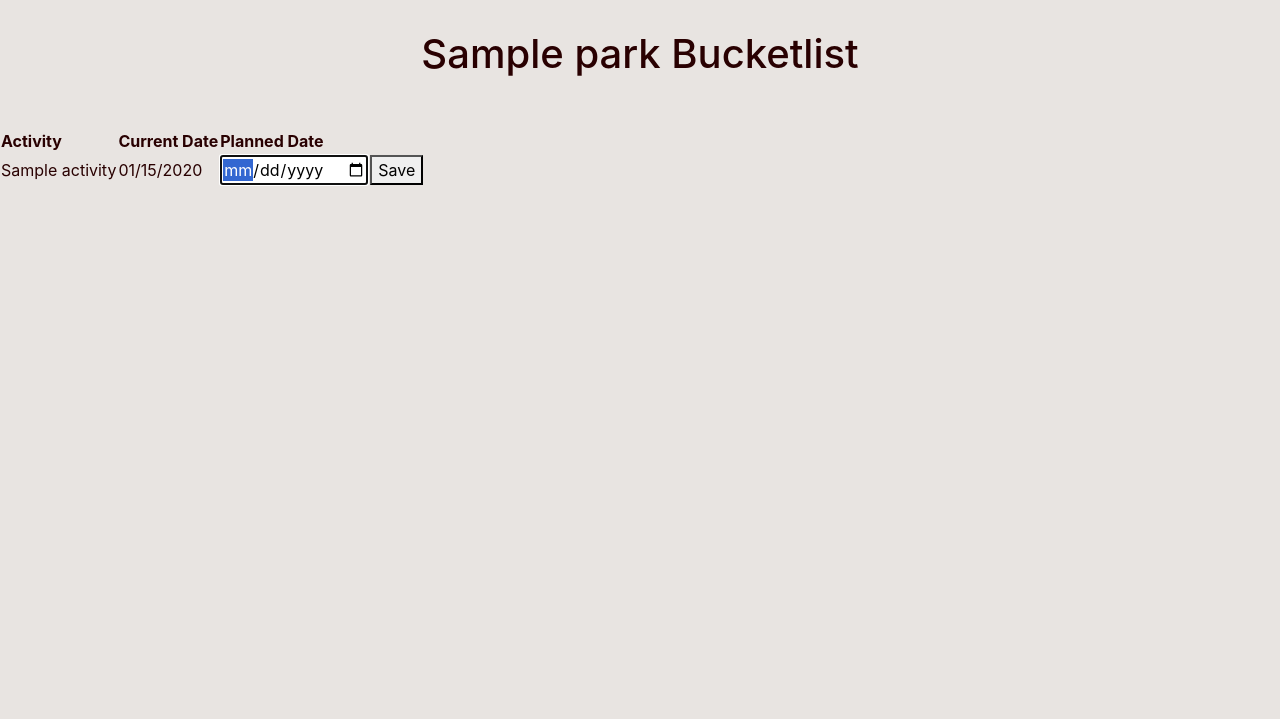
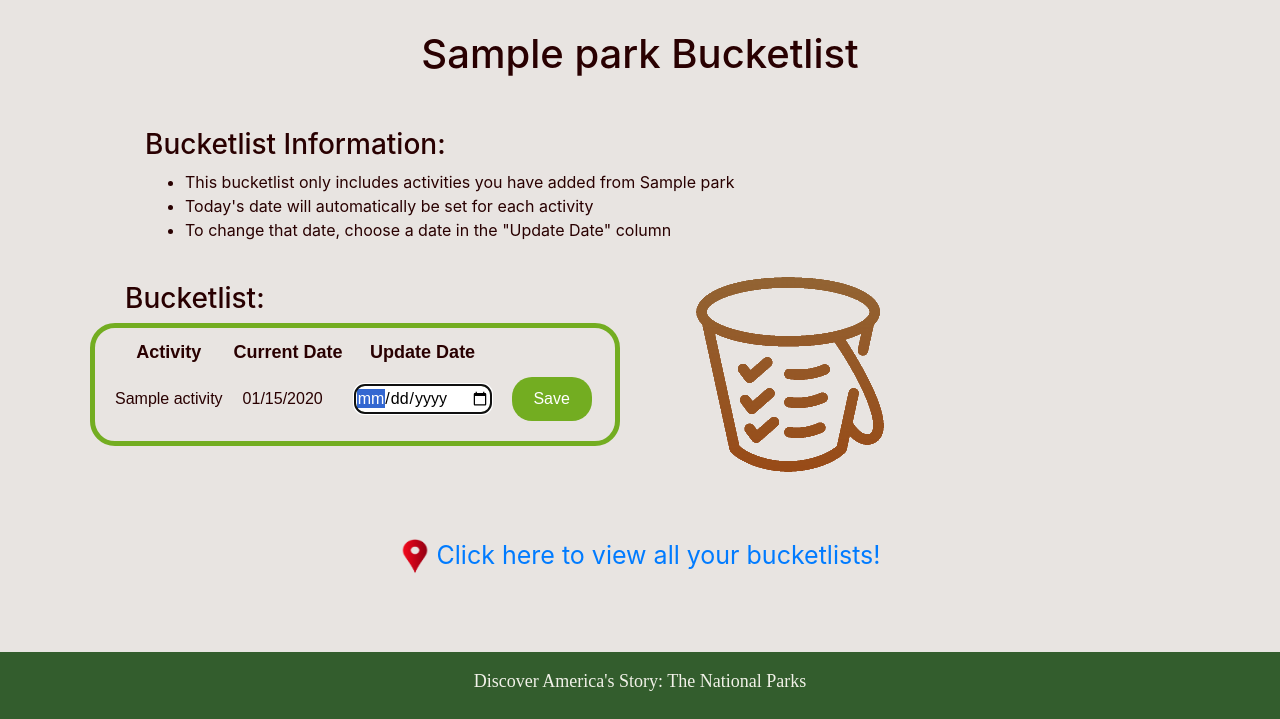
Before and after one commit to marissaaguilera/NPS-Guide, a Flask app: page /bucketlists/1 in a window 1280 px wide. Shown: the part 81-800 px from the top of the page. Run offline with Flask 2, Linux system fonts and the light colour scheme; tables that the repository leaves empty hold one stand-in row (values such as "Sample post"); some libraries are stand-ins or nearby versions.

Commit message:
Added a bucketlist icon and tent

```diff
--- a/server.py
+++ b/server.py
@@ -132,25 +132,6 @@ def all_parks():
 
 
 
-# @app.route('/search-parks', methods=['GET'])
-# def search_parks(park_id):
-#     """Using the search bar to go to a park park."""
-
-#     park_id = request.form.get('park_id')
-#     print('>>>>>>>>>>>>>HERE', park_id)
-
-#     # park_id = crud.get_park_by_id(park_id)
-
-#     return redirect(f'/parks/{park_id}')
-
-
-#post request to server when i want to change something
-#getting user (accessing user, show bucketlists)
-#using user object to show all users bucketlist
-#loop over bucketlis - has park and park name
-# loop over bucketlistitem
-
-
 @app.route('/activities/<activity_id>')
 def show_activity(activity_id):
     """Show the details on a particular activity."""
@@ -178,7 +159,6 @@ def user_profile(user_id):
 
     user = crud.get_user_by_id(user_id)
     bucketlists = crud.get_bucketlist_by_user(user_id)
-    # bucketlistitem = crud.get_bucketlist_item_by_id(bucketlistitem_id)
 
 
 
@@ -218,7 +198,7 @@ def adding_to_a_bucketlist():
     activity_list = request.form.getlist('activities')
 
     if activity_list == []:
-        flash('No activity was selected. Please try again.')
+        flash('Oops, no activity was selected. Please try again')
         return redirect(f'parks/{park_id}')
 
     bucketlist = crud.get_bucketlist_by_park_and_user(park_id, user_id)
@@ -260,13 +240,5 @@ if __name__ == '__main__':
     app.run(debug=True, host='0.0.0.0')
 
 
-
-
-#additional column for current date
-    #crud function for updating bucketlist order (bucketlistitemid)
-    #update its order value and add and commit that change
-
-
-
 #Post is used to send data
 #Get is used to request data
--- a/static/css/styles.css
+++ b/static/css/styles.css
@@ -12,24 +12,39 @@ body {
 }
 
 
-ul {
+/* ul {
 	list-style-type: none;
 	margin: 0;
 	padding: 0;
-}
+} */
 
 .alert-container {
 text-align: center;
 }
 
 #flash-messages {
-	padding: 15px 32px;
+	padding: 38px 32px;
 	text-align: center;
 	text-decoration: none;
 	display: inline-block;
 	font-size: 16px;
 	width: 300px;
 }
+
+.page-footer {
+	position: fixed;
+	left: 0;
+	bottom: 0;
+	width: 100%;
+	/* height: 4%; */
+	background-color: #335d2d;
+	color: #f1f1e8;
+	text-align: center;
+	font-size: 18px;
+	font-family: "PT Serif";
+  }
+
+
 
 
 
@@ -95,6 +110,7 @@ text-align: center;
 
 
 
+
 /* Register Page  */
 
 .register-submit {
@@ -137,7 +153,6 @@ text-align: center;
 	margin-top: 30px
 }
 
-
 #hmpg-img {
 	display: block;
 	margin-left: auto;
@@ -156,37 +171,11 @@ text-align: center;
 	margin-bottom: 40px;
 }
 
-
-
 .hmpg-intro {
 	text-align: left;
 	margin-left: 20px;
 }
 
-/* table {
-	font-family: arial, sans-serif;
-	border-collapse: collapse;
-	width: 100%;
-  }
-
-  td, th {
-	border: 1px solid #dddddd;
-	text-align: left;
-	padding: 8px;
-  }   */
-
-
-
-
-
-
-/* Footer  */
-  /* .page-footer {
-	position: absolute;
-	bottom: 0;
-	width: 100%;
-	height: 2.5rem;
-  }   */
 
 
 
@@ -239,6 +228,9 @@ text-align: center;
 
 
 
+
+
+
 /* Park Details Page  */
 
 #park-details-title {
@@ -264,6 +256,31 @@ text-align: center;
 	padding: 10px;
 }
 
+h5 {
+	padding-top: 5px;
+	color:#87431d;
+	text-align: center;
+}
+
+#add-act-btn {
+	background-color: #73AD21;
+	border: none;
+	border-radius: 20px;
+	color: white;
+	padding: 15px 32px;
+	text-align: center;
+	text-decoration: none;
+	display: inline-block;
+	font-size: 16px;
+	width: 200px;
+}
+
+
+
+
+
+
+
 
 /* Bucketlist Details Page */
 
@@ -273,22 +290,62 @@ text-align: center;
 	margin-bottom: 50px;
 }
 
-/* #park-info {
+#bucketlist-info {
 	margin-left: 145px;
 }
 
-#act-title {
+#bucketlist-title {
 	margin-left: 40px;
 }
 
-
-#act-checkboxes {
+#bucketlist-table {
 	border: 5px solid #73AD21;
 	border-radius: 25px;
-	width: 500px;
+	width: 530px;
 	margin: auto;
 	padding: 10px;
-} */
+	font-family: arial, sans-serif;
+}
+
+th {
+	font-size: 18px;
+	text-align: center;
+}
+
+td {
+	padding: 10px;
+	text-align: left;
+  }
+
+.calendar {
+	border: 2px solid #73AD21;
+	border-radius: 10px;
+}
+
+.save-order-btn {
+	background-color: #73AD21;
+	border: none;
+	border-radius: 20px;
+	color: white;
+	padding: 10px 10px;
+	text-align: center;
+	text-decoration: none;
+	display: inline-block;
+	font-size: 16px;
+	width: 80px;
+}
+
+#all-bucketlists {
+	text-align: center;
+	font-size: 25px;
+	color: #73AD21;
+	margin-top: 40px;
+}
+
+
+
+
+
 
 /* Profile Page */
 
--- a/templates/base.html
+++ b/templates/base.html
@@ -91,13 +91,13 @@
 
     </body>
 
-    <!-- Footer
+    <!-- Footer -->
     <footer class="page-footer">
 
-        <div class="footer-phrase text-center py-3">
-            <label>Discover America's Story: The National Parks</label>
+        <div class="footer-phrase text-center py-3 d-inline-block align-top">
+                <label for="page-footer" id="lbl-footer">Discover America's Story: The National Parks</label><br />
         </div>
 
-    </footer> -->
+    </footer>
 
 </html>
--- a/templates/bucketlist_details.html
+++ b/templates/bucketlist_details.html
@@ -7,23 +7,35 @@
 {% block content %}
 
 
-
-
 <div id="bucketlist-details-title">
     <h1>{{bucketlist.park.park_name}} Bucketlist</h1>
 </div>
-<!--
-    make sure it doesn't duplicate
-    check that activities arent already associated with bucketlist  -->
+
+<div id="bucketlist-info">
+    <h3>Bucketlist Information:</h3>
+    <ul>
+        <li>This bucketlist only includes activities you have added from {{bucketlist.park.park_name}}</li>
+        <li>Today's date will automatically be set for each activity</li>
+        <li>To change that date, choose a date in the "Update Date" column</li>
+    </ul>
+
+</div>
 
 
-<div id="single-bucketlist-table">
+
+<div class="container">
+    <div class="row">
+      <div class="col">
+        <div id="bucketlist-title">
+            <br /><h3>Bucketlist:</h3>
+        </div>
+        <div id="bucketlist-table">
             <table>
                 <thead>
                     <tr>
                         <th scope="col">Activity</th>
                         <th scope="col">Current Date</th>
-                <th scope="col">Planned Date</th>
+                        <th scope="col">Update Date</th>
                     </tr>
                 </thead>
                 <tbody>
@@ -34,9 +46,8 @@
                             {% if bucketlistitem.order != None %}
                                 <td id={{bucketlistitem.item_id}}>{{ bucketlistitem.order.strftime('%m/%d/%Y')}}</td>
                             {% endif %}
-                    <!-- showing date above, choosing date below  -->
 
-                    <td><input id="date-{{bucketlistitem.item_id}}" type="date" name="order-date" min="2020-09-01" required autofocus></td>
+                            <td><input id="date-{{bucketlistitem.item_id}}" class="calendar" type="date" name="order-date" min="2020-09-01" required autofocus></td>
                             <td><button type="submit" class="save-order-btn" value={{bucketlistitem.item_id}}>Save</button></td>
                             <!-- <input type="hidden" name="item_id" value={{bucketlistitem.item_id}}></input> -->
                         </tr>
@@ -45,7 +56,20 @@
                 </tbody>
             </table>
         </div>
-<!--
-<script src="/static/js/save_date.js"></script> -->
+
+      </div>
+      <div class="col">
+        <div class="act-imgs">
+            <img src="/static/imgs/bucket-transparent.png">
+        </div>
+    </div>
+</div>
+
+
+<div id="all-bucketlists">
+    <p><img src="/static/imgs/pin.png" width="30" height="35" class="d-inline-block align-bottom"><a class="profile-link" href="/profile/{{session.get('user_id')}}">&nbsp;Click here to view all your bucketlists!</a></p>
+</div>
+
+<!-- <img src="/static/imgs/tent-transparent.png"> -->
 
 {% endblock %}
--- a/templates/park_details.html
+++ b/templates/park_details.html
@@ -46,7 +46,7 @@
         <div id="act-checkboxes">
             <form action="/adding-activities" method="POST">
                 <input type="hidden" value={{park.park_id}} name="park_id">
-                <h6>Select activities you would like added to your bucketlist</h6>
+                <h5>Select activity(s) to add to your bucketlist</h5> <br />
 
                 {% for activity in park.activities %}
                 <input type="checkbox" value={{activity.activity_id}} name="activities">
```
Also changed, not shown: static/imgs/bucket-transparent.png (added), static/imgs/tent-transparent.png (added). Lines whose indentation alone changed are shown as unchanged.
